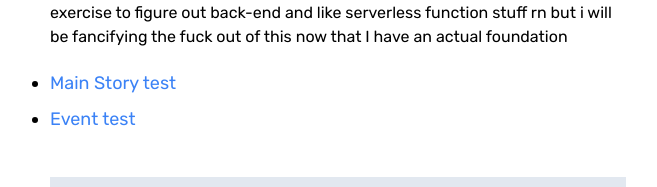
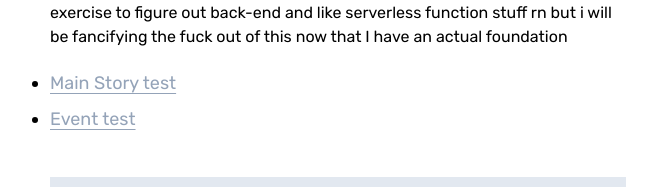
Before and after one commit to kisuchama/hlos, a Next.js app: page / in a window 1280 px wide. Shown: the part 363-550 px from the top of the page, without its empty margins (302-959 px from the left). Built offline with nearby package versions, Linux system fonts and the light colour scheme; no server answers; the database is empty.

Commit message:
custom color scheme

```diff
--- a/components/Chapters.js
+++ b/components/Chapters.js
@@ -1,6 +1,5 @@
 import StoryPart from "./StoryPart"
 import Image from "next/image"
-import styles from './Image.module.css'
 
 export default function Chapter({ chapter }) {
     var ch = chapter.chapter.toString()
@@ -16,12 +15,14 @@ export default function Chapter({ chapter }) {
         <div className="grid lg:grid-cols-2 gap-8 mb-20">
             <div>
                 <h2 className="text-4xl font-extrabold float-left leading-loose">PT{chapter.season}{ch}</h2>
-                <div className={`${styles.imgCG}`}>
+                <div className="imgCG">
                     <Image
                         src={`/images/story/${chapter.season}-${chapter.chapter}.jpg`}
                         alt={chapter.name}
                         width={1024}
                         height={630}
+                        quality={100}
+                        priority
                     />
                 </div>
                 <h2 className="text-4xl font-extrabold block float-right leading-relaxed lg:sticky lg:top-4">{chapter.name}</h2>
--- a/components/date.js
+++ b/components/date.js
@@ -2,5 +2,5 @@ import { parseISO, format } from "date-fns";
 
 export default function Date({ dateString }) {
   const date = parseISO(dateString);
-  return <time  className="text-sm text-slate-500 uppercase mx-2" dateTime={dateString}>{format(date, 'd LLL yyyy')}</time>;
+  return <time  className="text-sm text-slate-400 uppercase mx-2" dateTime={dateString}>{format(date, 'd LLL yyyy')}</time>;
 }
--- a/pages/index.js
+++ b/pages/index.js
@@ -34,8 +34,8 @@ export default function Home({ cameosCounted }) {
       <section className='mt-20 mb-10 max-w-xl mx-auto'>
         <p>mediocre proof of concept for a mobage story database/directory. mostly an exercise to figure out back-end and like serverless function stuff rn but i will be fancifying the fuck out of this now that I have an actual foundation</p>
         <ul className='list-disc leading-loose my-4 text-lg'>
-          <li><Link href="/story"><a className='text-blue-500 hover:underline hover:underline-offset-4'>Main Story test</a></Link></li>
-          <li><Link href="/event/sweet-spell"><a className='text-blue-500 hover:underline hover:underline-offset-4'>Event test</a></Link></li>
+          <li><Link href="/story"><a className='text-slate-400 underline underline-offset-4'>Main Story test</a></Link></li>
+          <li><Link href="/event/sweet-spell"><a className='text-slate-400 underline underline-offset-4'>Event test</a></Link></li>
         </ul>
       </section>
       <section className='mb-20 max-w-xl mx-auto'>
@@ -65,7 +65,7 @@ export default function Home({ cameosCounted }) {
                     </td>
                   ) : (<td height='88px' width='88px'></td>)}
                 </>
-                <td className='px-6 py-3'>{h.name}</td>
+                <td className={`px-6 py-3 text-${h.name.toLowerCase()}`}>{h.name}</td>
                 <td className='px-6 py-3 font-mono'>{h._count.mainCameos}</td>
               </tr>
             ))}
--- a/styles/globals.css
+++ b/styles/globals.css
@@ -1,3 +1,16 @@
 @tailwind base;
 @tailwind components;
 @tailwind utilities;
+
+.imgCG {
+    position: relative;
+    left: 3px;
+}
+
+.imgCG > span {
+    max-width: calc(100% - 18px) !important;
+    box-shadow: 12px 12px 0 black !important;
+    border: 12px solid white !important;
+    outline: 3px solid black !important;
+    margin-bottom: 12px !important;
+}
--- a/tailwind.config.js
+++ b/tailwind.config.js
@@ -1,6 +1,5 @@
-/** @type {import('tailwindcss').Config} */
-
 const defaultTheme = require('tailwindcss/defaultTheme')
+const colors = require('tailwindcss/colors')
 
 module.exports = {
   content: [
@@ -8,15 +7,57 @@ module.exports = {
     "./components/**/*.{js,ts,jsx,tsx}",
   ],
   theme: {
+    colors: {
+      transparent: 'transparent',
+      current: 'currentColor',
+      black: colors.black,
+      white: colors.white,
+      slate: colors.slate,
+      red: colors.red,
+      gold: colors.amber,
+      south: '#e93417',
+      akira: '#cc0000',
+      will: '#ffc436',
+      brad: '#3f2569',
+      oscar: '#46c1d0',
+      north: '#1867ff',
+      ren: '#12459e',
+      gast: '#4d791c',
+      victor: '#c6bfb9',
+      marion: '#9d0039',
+      west: '#ffba31',
+      junior: '#e7da36',
+      faith: '#da38b8',
+      keith: '#a1ca2e',
+      dino: '#f58ea3',
+      east: '#61ac0a',
+      gray: '#19727a',
+      billy: '#ff7608',
+      asch: '#8897ac',
+      jay: '#ceb300',
+      nova: '#031417',
+      lily: '#ffe373',
+      jack02: '#8c8991',
+      jacqueline: '#ff9eb3',
+      siams: '#830707',
+      shin: '#830707',
+      sirius: '#830707',
+    },
     extend: {
       fontFamily: {
         sans: [
           'Rubik',
-          'Noto Sans JP',
+          '"Noto Sans JP"',
           ...defaultTheme.fontFamily.sans,
         ]
       }
     }
   },
   plugins: [],
+  safelist: [
+    'text-slate-400',
+    {
+      pattern: /(bg|text|border)-(south|akira|will|brad|oscar|north|ren|gast|victor|marion|west|junior|faith|keith|dino|east|gray|billy|asch|jay|nova|lily|jack02|jacqueline|siams|shin|sirius)/
+    },
+  ],
 }
```
Also changed, not shown: pages/event/[slug].js (+7 -6 lines).
